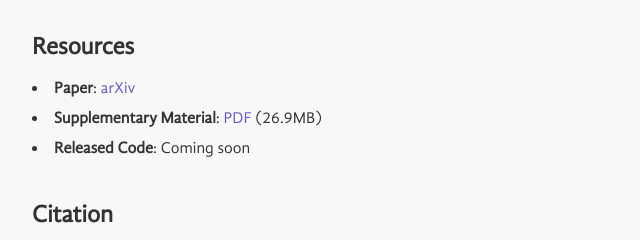
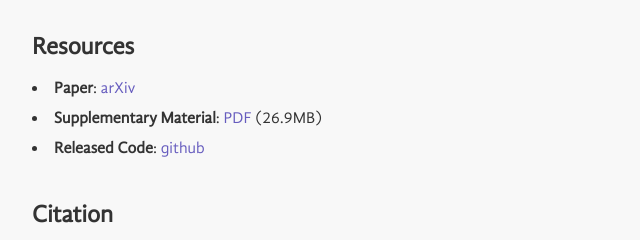
Before and after one commit to VictoriaHY/FashionDesignTransfer, a plain HTML site: page docs/index.html in a window 1280 px wide. Shown: the part 2100-2340 px from the top of the page, 183-823 px from the left. Drawn offline with Linux system fonts and the light colour scheme.

Commit message:
Update index.html

```diff
--- a/docs/index.html
+++ b/docs/index.html
@@ -84,7 +84,7 @@
 			<div>
 				<li><strong>Paper</strong>: <a href="https://arxiv.org/abs/2008.01023">arXiv</a></li>
 				<li><strong>Supplementary Material</strong>: <a href="./DPS/files/Draft-supp.pdf">PDF</a> (26.9MB)</li>
-				<li><strong>Released Code</strong>: Coming soon</li>
+				<li><strong>Released Code</strong>: <a href="https://github.com/VictoriaHY/FashionDesignTransfer">github</a></li>
 			</div>
 		</div>
 
```
